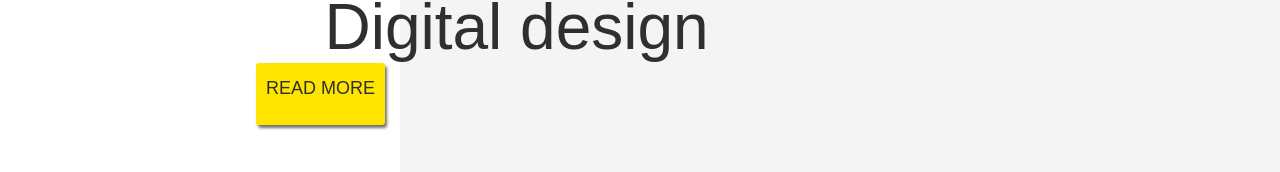
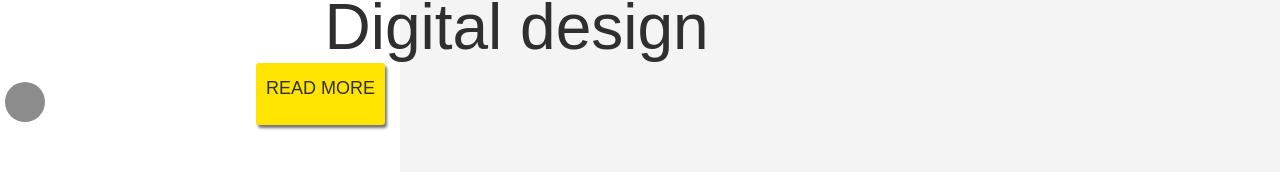
Before and after one commit to katrinkattt/react-app-yellow, a React (Create React App) app in the folder app-lending/yell-app/: page / in a window 1280 px wide. Shown: the part 302-474 px from the top of the page. Built offline with nearby package versions, Linux system fonts and the light colour scheme.

Commit message:
add social in main

```diff
--- a/app-lending/yell-app/src/components/mainContainer.jsx
+++ b/app-lending/yell-app/src/components/mainContainer.jsx
@@ -1,6 +1,7 @@
 import React, {Component} from 'react';
 import Menu from './menu';
 import Btn from './btn';
+import Social from './social';
 
 export default class MainContainer extends Component {
     render(){
@@ -15,6 +16,7 @@ export default class MainContainer extends Component {
                     <p>Creative agency </p>
                     <p className="second__title">Digital design</p>
                     </div>
+                <Social />
                 <Btn />
                 <div className="grey__block"></div>
             </div>
```
